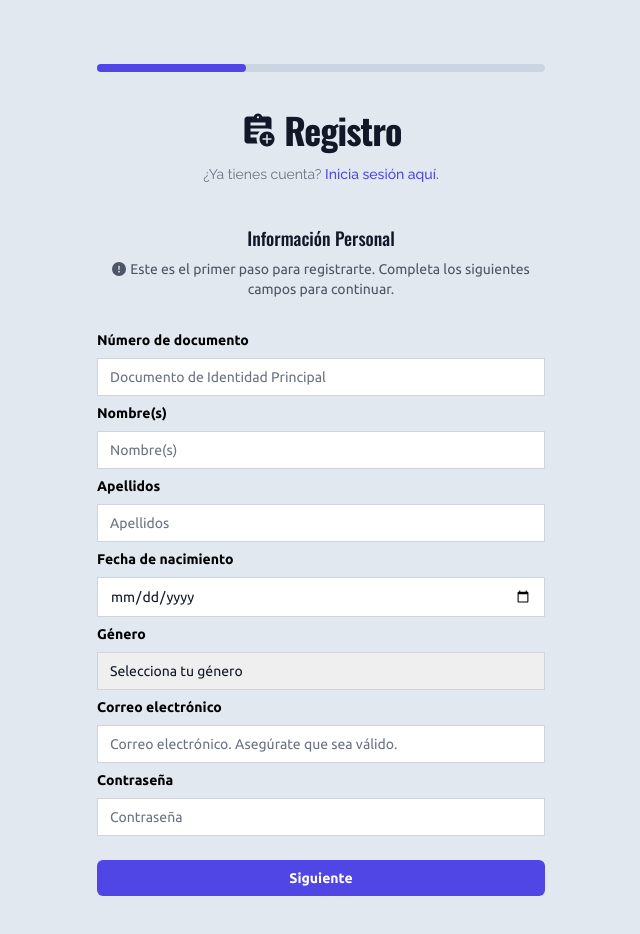
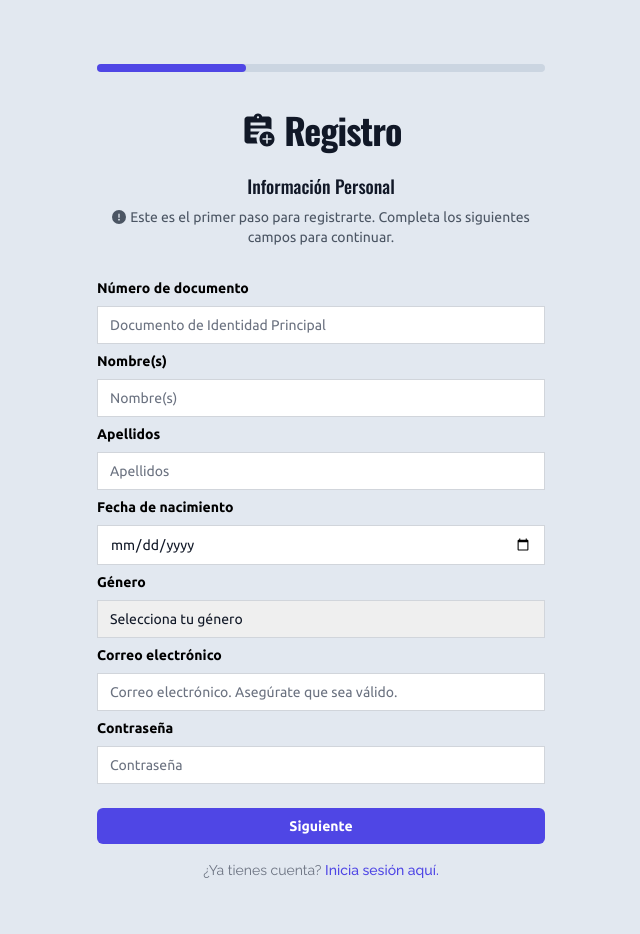
Before and after one commit to iburpy/health_indicators, a React (Vite) app in the folder frontend/: page /register in a window 1280 px wide. Shown: the top 934 px of the page, without its empty margins (319-959 px from the left). Built offline with nearby package versions, Linux system fonts and the light colour scheme.

Commit message:
Register Form Prettyfied.

```diff
--- a/frontend/src/pages/RegisterPage.jsx
+++ b/frontend/src/pages/RegisterPage.jsx
@@ -43,11 +43,6 @@ function RegisterPage() {
           <MdAssignmentAdd className="mr-2"/>
           Registro
         </h2>
-        <p className="flex mt-4 justify-center text-gray-500 text-sm">¿Ya tienes cuenta?&nbsp;
-            <Link to="/login" className="font-medium mb-4 text-indigo-600 hover:text-indigo-500">
-              Inicia sesión aquí.
-            </Link>
-        </p>
         {Array.isArray(registerErrors) && registerErrors.map((error, i) => (
                 <div key={i} className="bg-red-500 p-2 text-white">{error}</div>
         ))}
@@ -518,6 +513,11 @@ function RegisterPage() {
         </form>
       )}
       </div>
+      <p className="flex mt-4 justify-center text-gray-500 text-sm">¿Ya tienes cuenta?&nbsp;
+            <Link to="/login" className="font-medium mb-4 text-indigo-600 hover:text-indigo-500">
+              Inicia sesión aquí.
+            </Link>
+        </p>
     </div>
   );
 }
```
